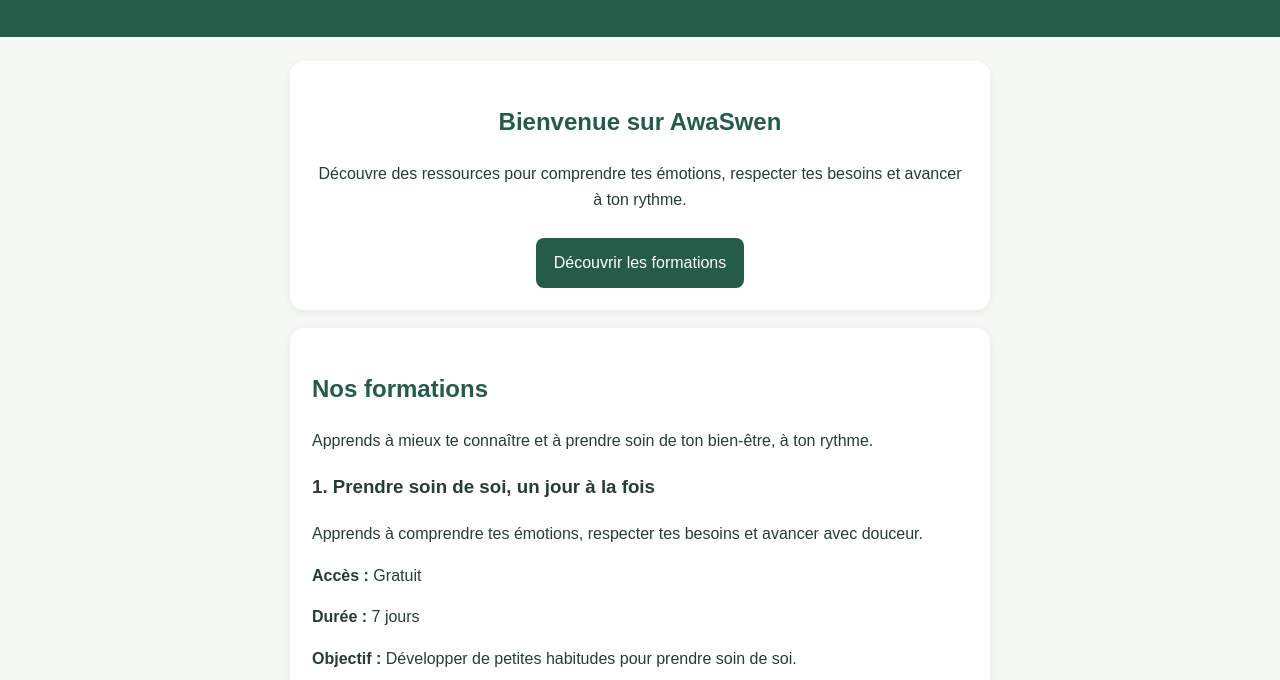
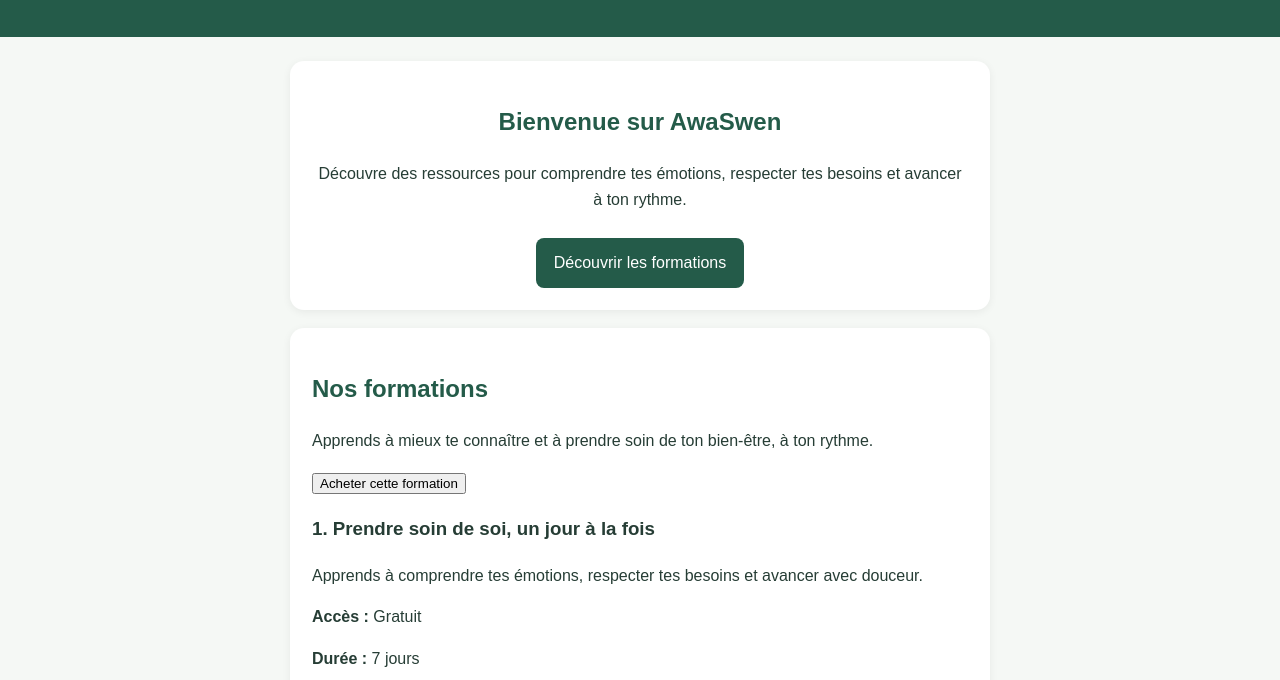
Before and after one commit to jennydesir34-creator/awaswen, a plain HTML site: page index.html in a window 1280 px wide. Shown: the part 120-800 px from the top of the page. Drawn offline with Linux system fonts and the light colour scheme.

Commit message:
Update index.html

```diff
--- a/index.html
+++ b/index.html
@@ -83,11 +83,12 @@
       <a class="button" href="#formations">Découvrir les formations</a>
     </section>
 
-
 <section class="section" id="formations">
   <h2>Nos formations</h2>
   <p>Apprends à mieux te connaître et à prendre soin de ton bien-être, à ton rythme.</p>
-
+<button type="button" onclick="alert('Le paiement en ligne sera bientôt disponible. Aucun paiement ne sera effectué pour le moment.')">
+  Acheter cette formation
+</button>
   <article>
     <h3>1. Prendre soin de soi, un jour à la fois</h3>
     <p>Apprends à comprendre tes émotions, respecter tes besoins et avancer avec douceur.</p>
```
